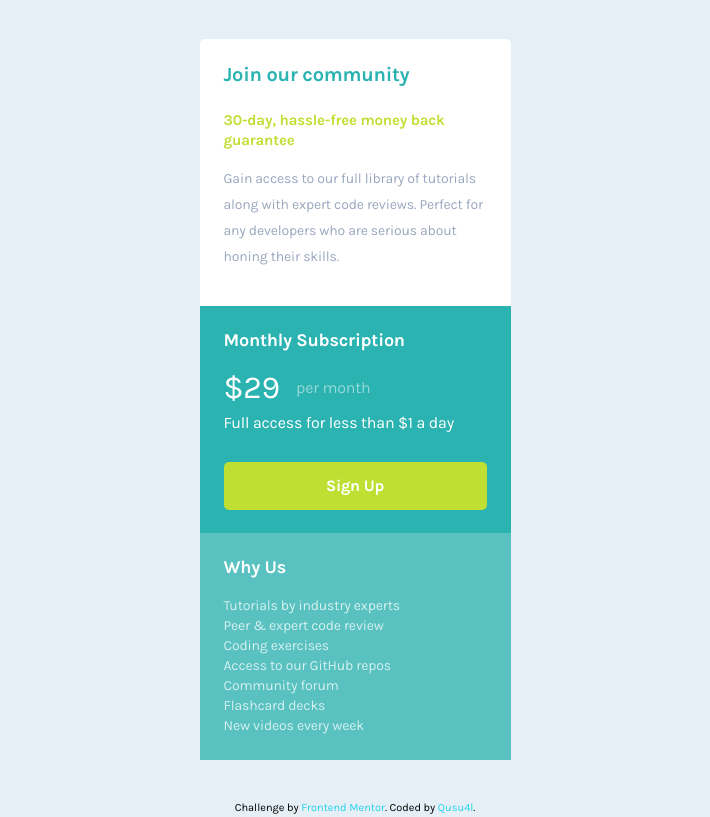
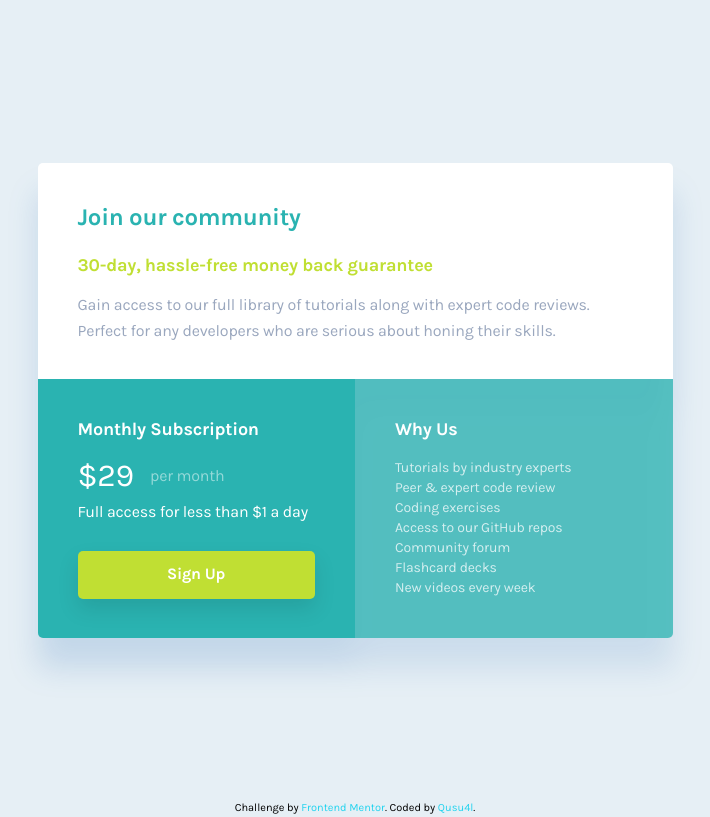
Before and after one commit to Qusu4l/single-price-grid-component-master, a plain HTML site: page index.html in a window 1280 px wide. Shown: the whole page, without its empty margins (285-995 px from the left). Drawn offline with Linux system fonts and the light colour scheme.

Commit message:
completeTask#end

```diff
--- a/index.html
+++ b/index.html
@@ -11,34 +11,49 @@
 
 <body class="text-[16px] font-karla bg-[#E6EFF5]">
   <main class="w-screen h-screen flex justify-center items-center">
-    <div class="w-[311px] h-[722px]">
-      <div class="w-[311px] h-[267px] bg-white rounded-t-[5px] flex">
-        <div class="w-[263px] h-[267px] ml-[24px] text-left">
-          <h1 class="h-[23px] text-[20px] text-[#2AB3B1] font-bold tracking-[-0.25px] leading-[23.38px] mt-[24px] ">Join
+    <div class="w-[311px] h-[722px] lg:w-[39.688rem] lg:h-[29.688rem] drop-shadow-[0_30px_15px_rgba(0,81,171,0.1488)]">
+      <div class="w-[311px] h-[267px] lg:w-[39.688rem] lg:h-[13.5rem] bg-white rounded-t-[5px] flex">
+        <div class="w-[263px] h-[267px] ml-[24px] lg:ml-[40px] text-left">
+          <h1
+            class="h-[23px] text-[20px] lg:text-[24px] lg:w-[20.25rem] lg:h-[28px] text-[#2AB3B1] font-bold tracking-[-0.25px] lg:tracking-[-0.3px] leading-[23.38px] lg:leading-[28.06px] mt-[24px] lg:mt-[40px]">
+            Join
             our community</h1>
-          <p class="h-[40px] text-[15px] text-[#C0DF33] font-bold tracking-[-0.19px] leading-[20px] mt-[24px]">30-day,
+          <p
+            class="h-[40px] lg:w-[22.938rem] lg:h-[21px] text-[15px] lg:text-[18px] text-[#C0DF33] font-bold tracking-[-0.19px] lg:tracking-[-0.22px] leading-[20px] lg:leading-[21.04px] mt-[24px]">
+            30-day,
             hassle-free money back guarantee</p>
-          <p class="h-[104px] text-[14px] text-[#9AA7BE] tracking-[-0.17px] leading-[26px] mt-[16px]"> Gain access to
+          <p
+            class="h-[104px] lg:w-[34.688rem] lg:h-[52px] text-[14px] lg:text-[16px] text-[#9AA7BE] tracking-[-0.17px] lg:tracking-[-0.2px] leading-[26px] mt-[16px] lg:mt-[16px]">
+            Gain access to
             our full
             library
             of tutorials along with expert code reviews.
             Perfect for any developers who are serious about honing their skills.</p>
         </div>
       </div>
-      <div class="w-[311px] h-[455px] ">
-        <div class="w-[311px] h-[226.5px] bg-[#2AB3B1] text-white flex flex-col">
-          <h1 class="w-[182px] h-[21] text-[18px] font-bold tracking-[-0.22px] leading-[21.04px] mt-[24px] ml-[24px]">
+      <div class="w-[311px] h-[455px] lg:w-[39.688rem] lg:h-[16.188rem] lg:flex lg:rounded-b-[5px]">
+        <div
+          class="w-[311px] h-[226.5px] lg:w-[19.875rem] lg:h-[16.188rem]  bg-[#2AB3B1] text-white flex flex-col lg:rounded-bl-[5px] ">
+          <h1
+            class="w-[182px] h-[21px] text-[18px] font-bold tracking-[-0.22px]  leading-[21.04px]  mt-[24px] lg:mt-[40px]  ml-[24px] lg:ml-[40px]">
             Monthly Subscription</h1>
-          <div class="w-[147px] h-[37px] mt-[18px] ml-[24px] flex justify-between items-center">
+          <div class="w-[147px] h-[37px] mt-[18px] ml-[24px] lg:ml-[40px] flex justify-between items-center">
             <p class="text-[32px] tracking-[-0.4px] leading-[37.41px]">&dollar;29</p>
             <span class="text-white text-opacity-50 tracking-[-0.2px] leading-[26px]">per month</span>
           </div>
-          <p class="tracking-[-0.2px] leading-[26px] mt-[4px] ml-[24px]">Full access for less than &dollar;1 a day</p>
-          <button class="w-[263px] h-[48px] bg-[#C0DF33] rounded-[5px] font-bold tracking-[-0.2px] leading-[18.7px] mt-[26px] ml-[24px]">Sign Up</button>
+          <p class="tracking-[-0.2px] leading-[26px] mt-[4px] ml-[24px] lg:ml-[40px]">Full access for less than
+            &dollar;1 a day</p>
+          <button
+            class="w-[263px] h-[48px] lg:w-[14.813rem] bg-[#C0DF33] rounded-[5px] font-bold tracking-[-0.2px] leading-[18.7px] mt-[26px] ml-[24px] lg:ml-[40px] lg:drop-shadow-[0_10px_10px_rgba(0,0,0,0.0973)]">Sign
+            Up</button>
         </div>
-        <div class="w-[311px] h-[227px] bg-[#2AB3B1] bg-opacity-[75%] flex flex-col text-left text-white ">
-          <h1 class="text-[18px] font-bold tracking-[-0.22px] leading-[21.04px] mt-[24px] ml-[24px]">Why Us</h1>
-          <p class="text-[14px]  text-white text-opacity-75 tracking-[-0.17px] leading-[20px] mt-[18px] ml-[24px] ">
+        <div
+          class="w-[311px] h-[227px] lg:w-[19.875rem] lg:h-[16.188rem] bg-[#2AB3B1] bg-opacity-[75%] flex flex-col text-left text-white lg:rounded-br-[5px]">
+          <h1
+            class="text-[18px] font-bold tracking-[-0.22px] leading-[21.04px] mt-[24px] ml-[24px] lg:mt-[40px] lg:ml-[40px]">
+            Why Us</h1>
+          <p
+            class="text-[14px]  text-white text-opacity-75 tracking-[-0.17px] leading-[20px] mt-[18px] ml-[24px] lg:ml-[40px]">
             Tutorials by industry experts<br>
             Peer &amp; expert code review<br>
             Coding exercises<br>
```
Also changed, not shown: README-template.md, dist/output.css, images/Desktop-desing.png (added), images/Mobile-desing.png (added).
